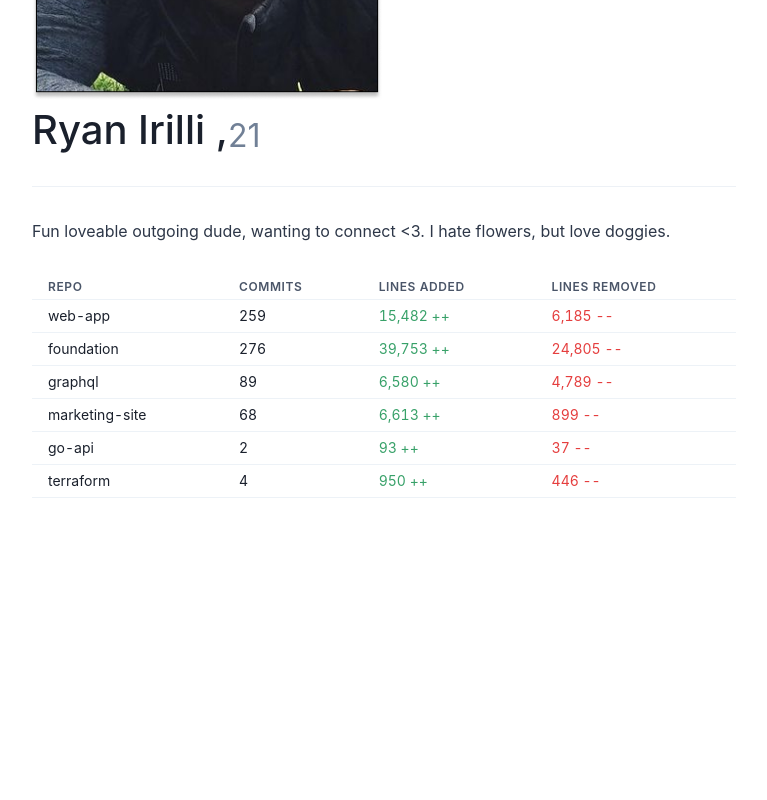
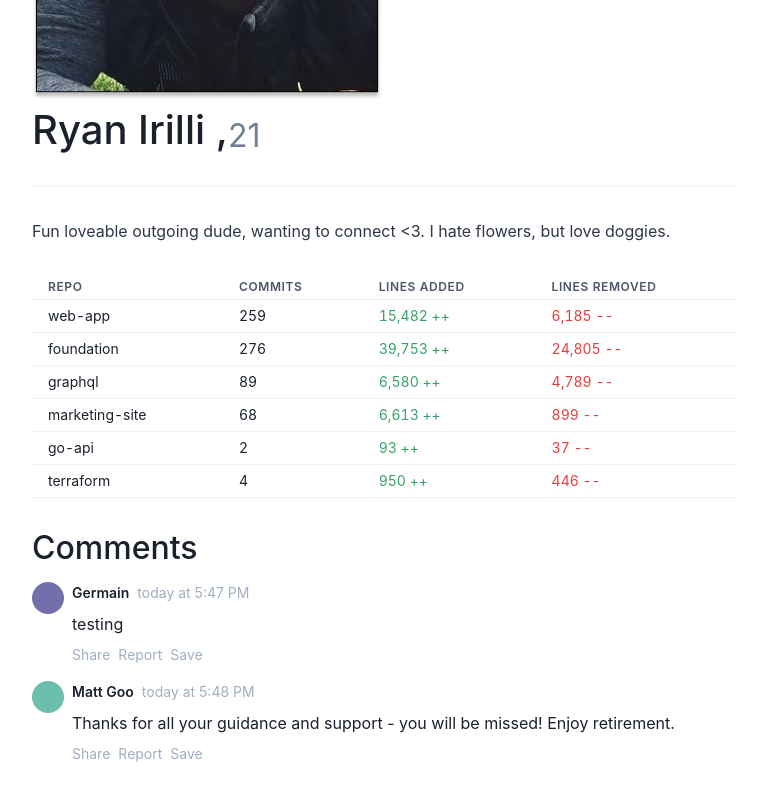
Before and after one commit to moog16/adios-ryan, a Next.js app: page / in a window 1280 px wide. Shown: the part 330-1130 px from the top of the page, without its empty margins (256-1023 px from the left). Before the commit the page ends 860 px from the top, so only its background shows below. Built offline with nearby package versions, Linux system fonts and the light colour scheme.

Commit message:
add comments

```diff
--- /dev/null
+++ b/components/Comments.tsx
@@ -0,0 +1,67 @@
+import Image from 'next/image'
+import { formatRelative } from 'date-fns'
+import {
+  Flex,
+  chakra,
+  Box,
+  Text,
+  Divider,
+  Table,
+  Thead,
+  Tr,
+  Th,
+  Tbody,
+  Td,
+  ListItem,
+  List,
+  Link,
+  SkeletonCircle,
+} from '@chakra-ui/react'
+import commentsData from '../public/comments.json'
+console.log(commentsData)
+
+const getRandomColor = () => {
+  const colorPalette = ['brand.500','brand.900', 'brandSecondary.100', 'brandSecondary.100', 'brandSecondary.100', 'brandSecondary.100', 'logo.primaryColorDark', 'logo.secondaryColorDark']
+  const randomIndex = Math.floor(Math.random()*colorPalette.length)
+  return colorPalette[randomIndex]
+}
+
+export default function Comments() {
+  const currentDate = new Date()
+  return (
+    <Box mt={8}>
+      <Text my={4} textStyle="headline3">
+        Comments
+      </Text>
+      <List>
+        {commentsData.map((comment) => {
+          const { Comment, Name, Timestamp } = comment
+          const profilePhoto = comment['Profile picture']
+          console.log(profilePhoto)
+          const randomColor = getRandomColor()
+          return (
+            <ListItem mb={4}>
+              <Flex>
+                {false ? <Image src={profilePhoto} width={8} height={8} /> : <SkeletonCircle size={8} startColor={randomColor} endColor={randomColor} minW={8}/>}
+                <Box ml={2}>
+                  <Flex>
+                    <Text textStyle="bodySmallSemibold">{Name}</Text>{' '}
+                    <Text textStyle="bodySmall" color="gray.400" ml={2}>
+                      {formatRelative(new Date(Timestamp), currentDate)}
+                    </Text>
+                  </Flex>
+                  <Text my={2}>{Comment}</Text>
+                  <Flex color="gray.400" fontSize="bodySmall">
+                    <Link mr={2}>Share</Link>
+                    <Link mr={2}>Report</Link>
+                    <Link mr={2}>Save</Link>
+                  </Flex>
+                </Box>
+              </Flex>
+            </ListItem>
+          )
+        })}
+      </List>
+    </Box>
+  )
+}
--- a/next.config.js
+++ b/next.config.js
@@ -14,7 +14,7 @@ module.exports = (phase, { defaultConfig }) => {
     basePath,
     distDir,
     images: {
-      domains: ['storage.googleapis.com'],
+      domains: ['storage.googleapis.com', 'drive.google.com'],
     },
     webpack: (config, options) => {
       // In `pages/_app.js`, Sentry is imported from @sentry/browser. While
--- a/package.json
+++ b/package.json
@@ -12,6 +12,7 @@
     "@emotion/react": "^11",
     "@emotion/styled": "^11",
     "@next/bundle-analyzer": "^11.0.0",
+    "date-fns": "^2.22.1",
     "framer-motion": "^4",
     "next": "11.0.0",
     "react": "17.0.2",
--- a/pages/index.tsx
+++ b/pages/index.tsx
@@ -13,6 +13,9 @@ import {
   Tbody,
   Td,
 } from '@chakra-ui/react'
+import Comments from '../components/Comments'
+import commentsData from '../public/comments.json'
+console.log(commentsData)
 
 const ChakraImage = chakra(Image, {
   shouldForwardProp: (prop) => {
@@ -110,6 +113,7 @@ export default function Home() {
             })}
           </Tbody>
         </Table>
+        <Comments />
       </Box>
     </Box>
   )
--- /dev/null
+++ b/public/comments.json
@@ -0,0 +1,14 @@
+[
+  {
+    "Timestamp": "2021/06/16 11:47:56 AM MDT",
+    "Profile picture": "https://drive.google.com/u/0/open?usp=forms_web&id=1YcK-sTj_08L-FJMHHHVkURVThi-zRc2H",
+    "Name": "Germain",
+    "Comment": "testing"
+  },
+  {
+    "Timestamp": "2021/06/16 11:48:50 AM MDT",
+    "Profile picture": "",
+    "Name": "Matt Goo",
+    "Comment": "Thanks for all your guidance and support -  you will be missed! Enjoy retirement."
+  }
+]
```
Also changed, not shown: 1 other file (tests, documents, lock files or other folders).
